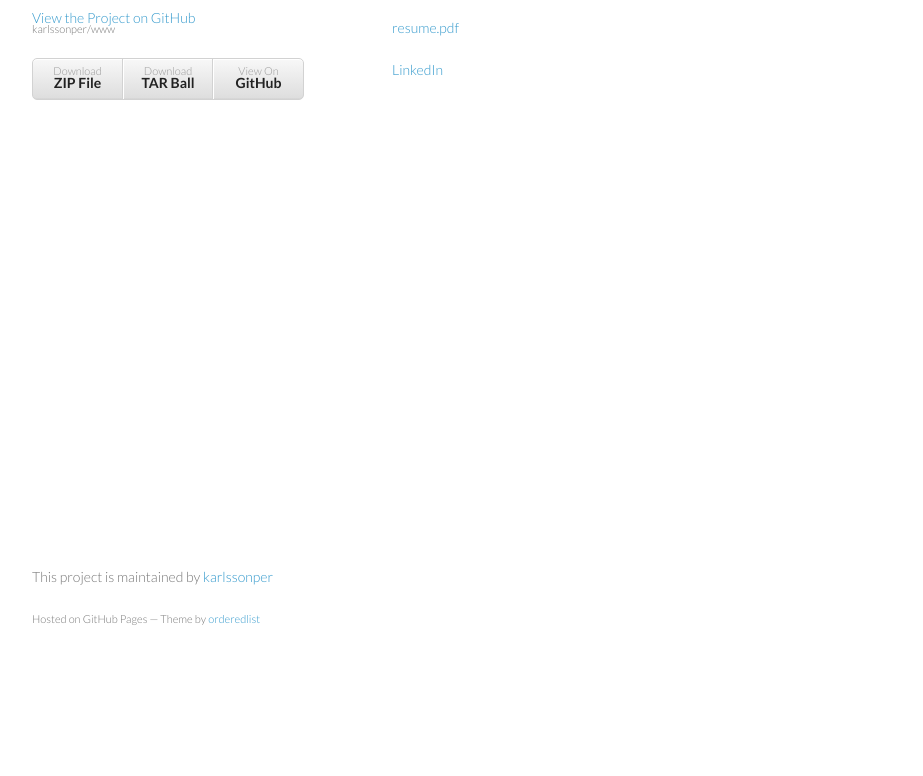
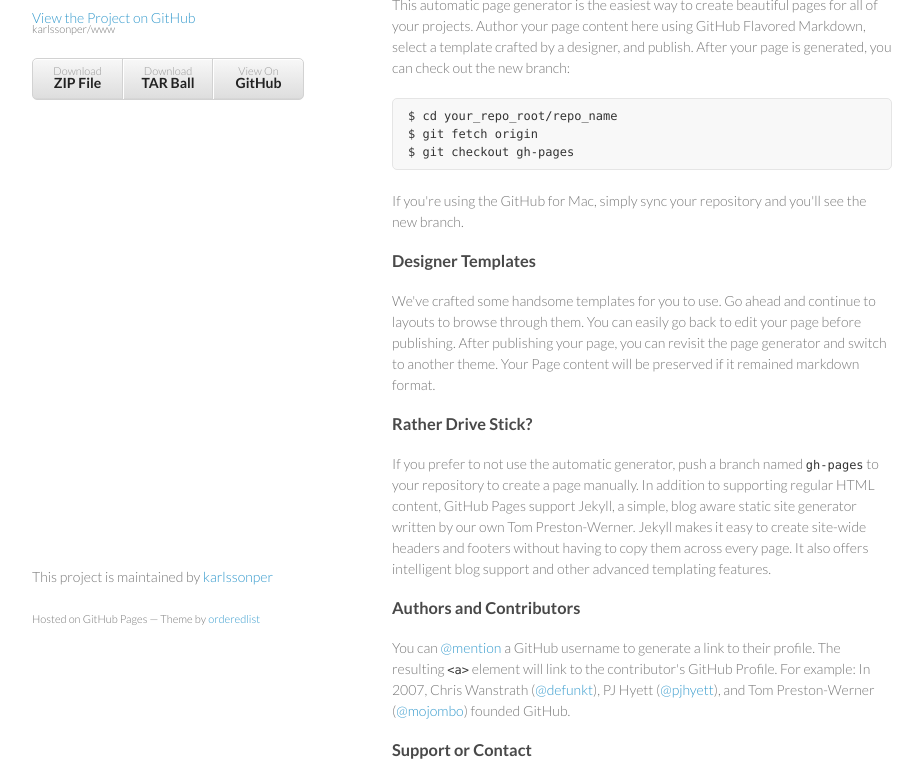
Before and after one commit to maxhja/www, a plain HTML site: page index.html in a window 1280 px wide. Shown: the part 102-878 px from the top of the page, without its empty margins (178-1101 px from the left). Before the commit the page ends 800 px from the top, so only its background shows below. Drawn offline with Linux system fonts and the light colour scheme.

Commit message:
Create gh-pages branch via GitHub

```diff
--- a/index.html
+++ b/index.html
@@ -28,9 +28,37 @@
         </ul>
       </header>
       <section>
-        <p> </p><p><a href="http://vimeo.com/32129869">demo reel 2011</a> from <a href="http://vimeo.com/user8833388">Per Karlsson</a> on <a href="https://vimeo.com">Vimeo</a>.</p>
-<a href="resume.pdf">resume.pdf</a>
-<br><br><a href="http://www.linkedin.com/pub/per-karlsson/39/65a/605">LinkedIn</a>
+        <h3>
+<a name="welcome-to-github-pages" class="anchor" href="#welcome-to-github-pages"><span class="octicon octicon-link"></span></a>Welcome to GitHub Pages.</h3>
+
+<p>This automatic page generator is the easiest way to create beautiful pages for all of your projects. Author your page content here using GitHub Flavored Markdown, select a template crafted by a designer, and publish. After your page is generated, you can check out the new branch:</p>
+
+<pre><code>$ cd your_repo_root/repo_name
+$ git fetch origin
+$ git checkout gh-pages
+</code></pre>
+
+<p>If you're using the GitHub for Mac, simply sync your repository and you'll see the new branch.</p>
+
+<h3>
+<a name="designer-templates" class="anchor" href="#designer-templates"><span class="octicon octicon-link"></span></a>Designer Templates</h3>
+
+<p>We've crafted some handsome templates for you to use. Go ahead and continue to layouts to browse through them. You can easily go back to edit your page before publishing. After publishing your page, you can revisit the page generator and switch to another theme. Your Page content will be preserved if it remained markdown format.</p>
+
+<h3>
+<a name="rather-drive-stick" class="anchor" href="#rather-drive-stick"><span class="octicon octicon-link"></span></a>Rather Drive Stick?</h3>
+
+<p>If you prefer to not use the automatic generator, push a branch named <code>gh-pages</code> to your repository to create a page manually. In addition to supporting regular HTML content, GitHub Pages support Jekyll, a simple, blog aware static site generator written by our own Tom Preston-Werner. Jekyll makes it easy to create site-wide headers and footers without having to copy them across every page. It also offers intelligent blog support and other advanced templating features.</p>
+
+<h3>
+<a name="authors-and-contributors" class="anchor" href="#authors-and-contributors"><span class="octicon octicon-link"></span></a>Authors and Contributors</h3>
+
+<p>You can <a href="https://github.com/blog/821" class="user-mention">@mention</a> a GitHub username to generate a link to their profile. The resulting <code>&lt;a&gt;</code> element will link to the contributor's GitHub Profile. For example: In 2007, Chris Wanstrath (<a href="https://github.com/defunkt" class="user-mention">@defunkt</a>), PJ Hyett (<a href="https://github.com/pjhyett" class="user-mention">@pjhyett</a>), and Tom Preston-Werner (<a href="https://github.com/mojombo" class="user-mention">@mojombo</a>) founded GitHub.</p>
+
+<h3>
+<a name="support-or-contact" class="anchor" href="#support-or-contact"><span class="octicon octicon-link"></span></a>Support or Contact</h3>
+
+<p>Having trouble with Pages? Check out the documentation at <a href="http://help.github.com/pages">http://help.github.com/pages</a> or contact <a href="mailto:support@github.com">support@github.com</a> and we’ll help you sort it out.</p>
       </section>
       <footer>
         <p>This project is maintained by <a href="https://github.com/karlssonper">karlssonper</a></p>
```
Also changed, not shown: params.json (+1 -1 lines).
